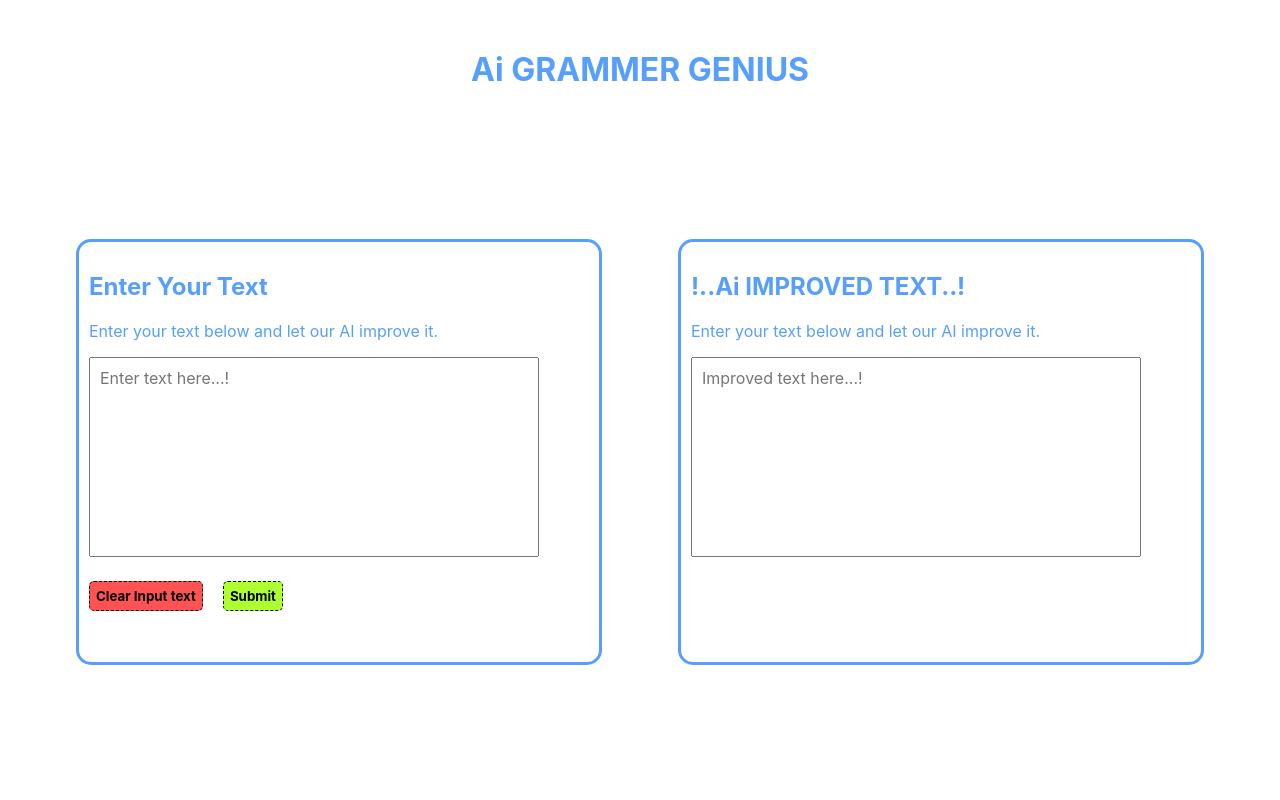
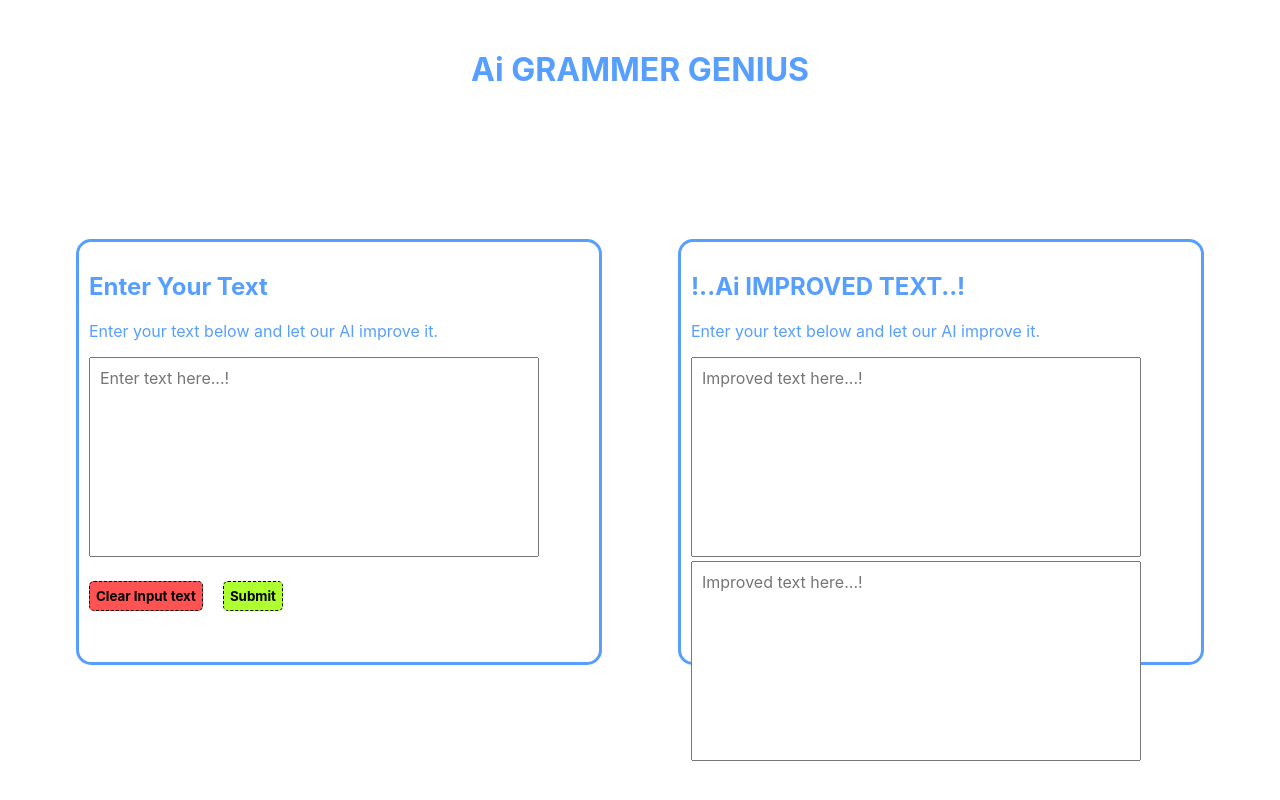
Before and after one commit to Ansh0030/AI-Grammer-Checker, a React (Create React App) app: page / in a window 1280 px wide. Built offline with nearby package versions, Linux system fonts and the light colour scheme.

Commit message:
ADded Changes

```diff
--- a/src/component/MainPage.js
+++ b/src/component/MainPage.js
@@ -65,6 +65,12 @@ export default function MainPage() {
             placeholder="Improved text here...!"
             value={impText}
           ></textarea>
+
+          <textarea
+            className="inputBox"
+            placeholder="Improved text here...!"
+            value={impText}
+          ></textarea>
         </div>
       </div>
     </>
```
